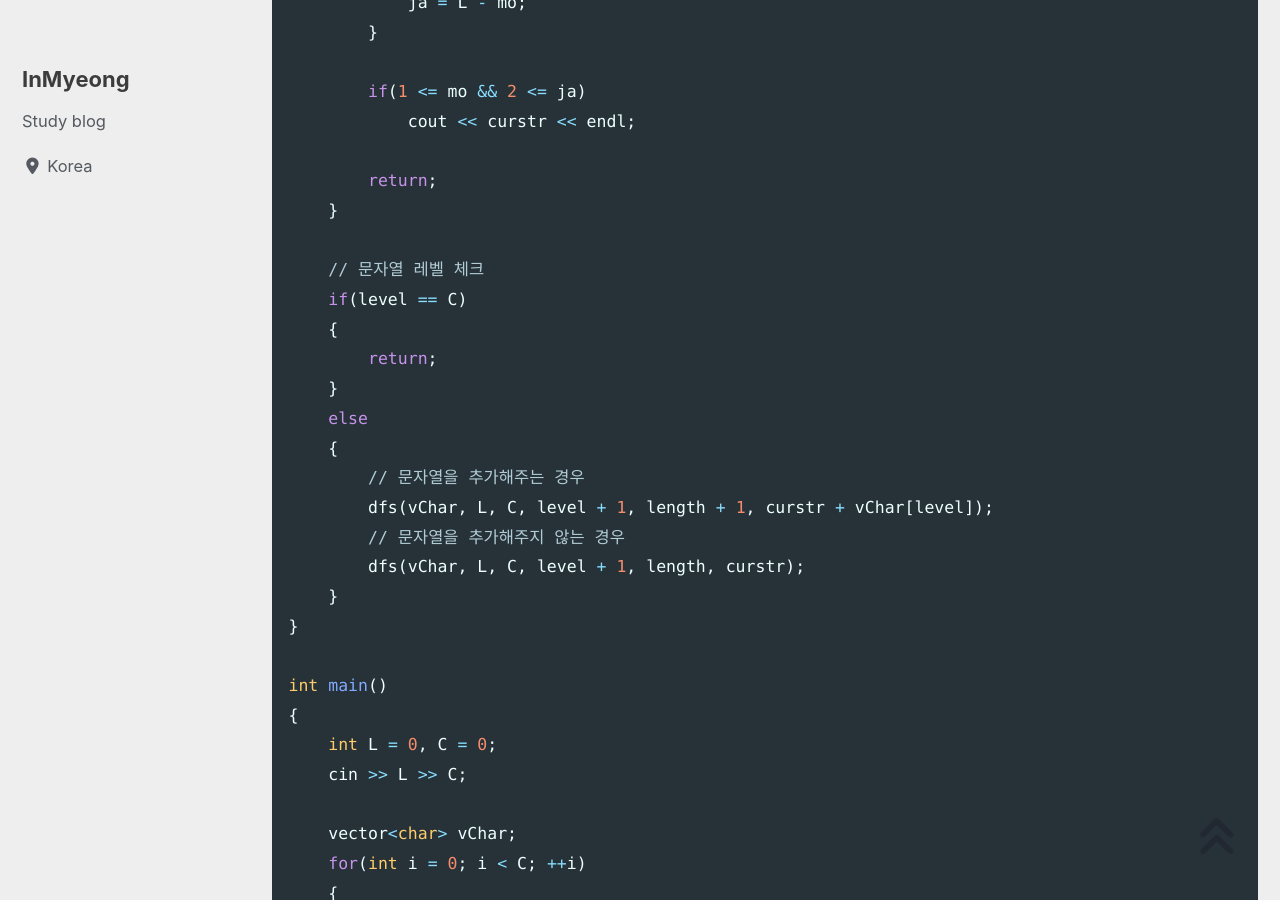
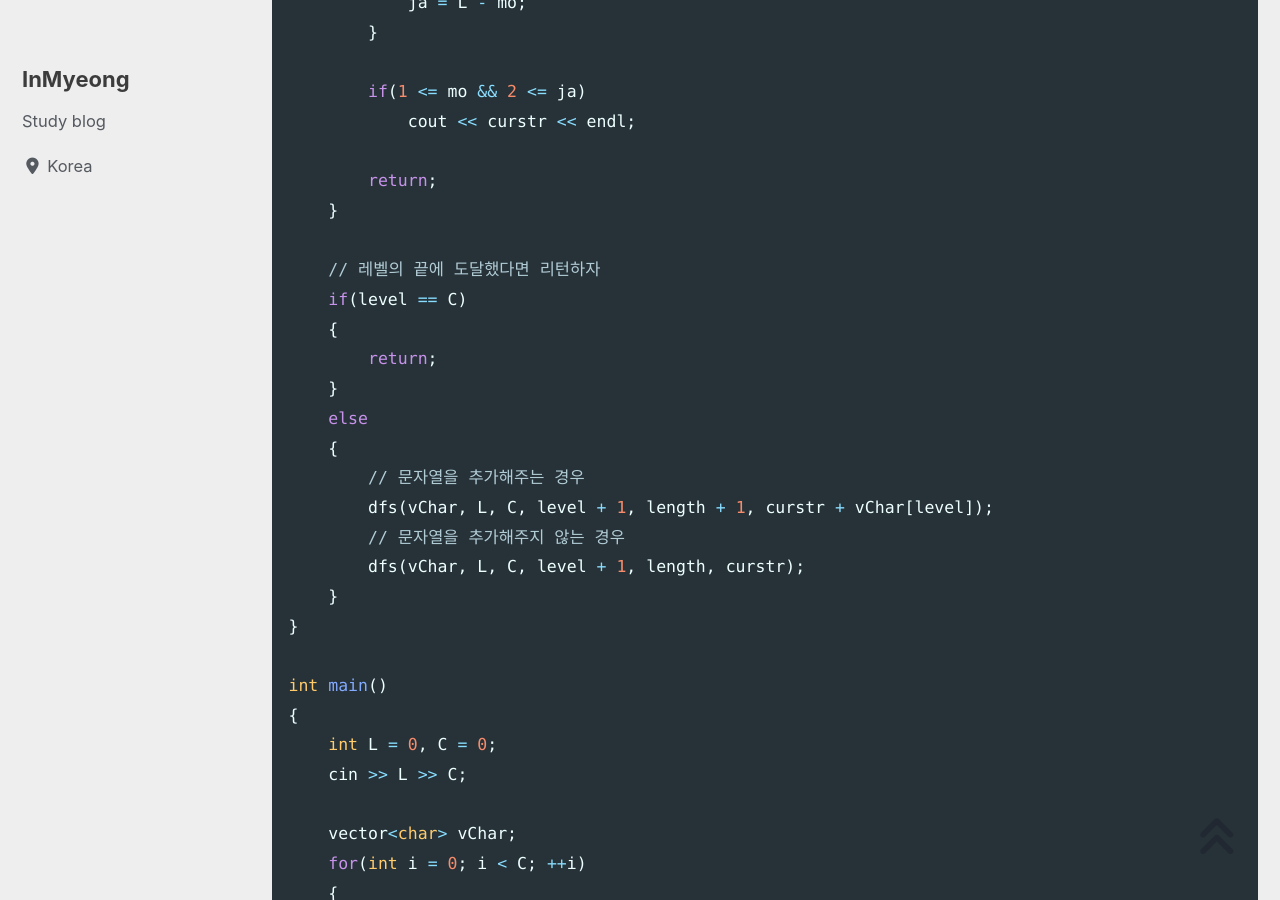
Before and after one commit to devMyeong/devMyeong.github.io, a Jekyll site: the page built from _posts/codingTest/2022-09-25-백준.md, in a window 1280 px wide and 900 px high, scrolled down 13910 px. Built offline with Jekyll 4.4.1, drawn with Linux system fonts in a browser that asks for light colours; cached includes are drawn as plain includes; nearby versions of some CDN libraries; some web fonts are replaced; comment, search, counter and statistics services are not loaded.

Commit message:
Chore : 백준 주석 수정

```diff
--- a/_posts/codingTest/2022-09-25-백준.md
+++ b/_posts/codingTest/2022-09-25-백준.md
@@ -442,7 +442,7 @@ void dfs(vector<char> vChar, int L, int C, int level, int length, string curstr)
         return;
     }
 
-    // 문자열 레벨 체크
+    // 레벨의 끝에 도달했다면 리턴하자
     if(level == C)
     {
         return;
```
